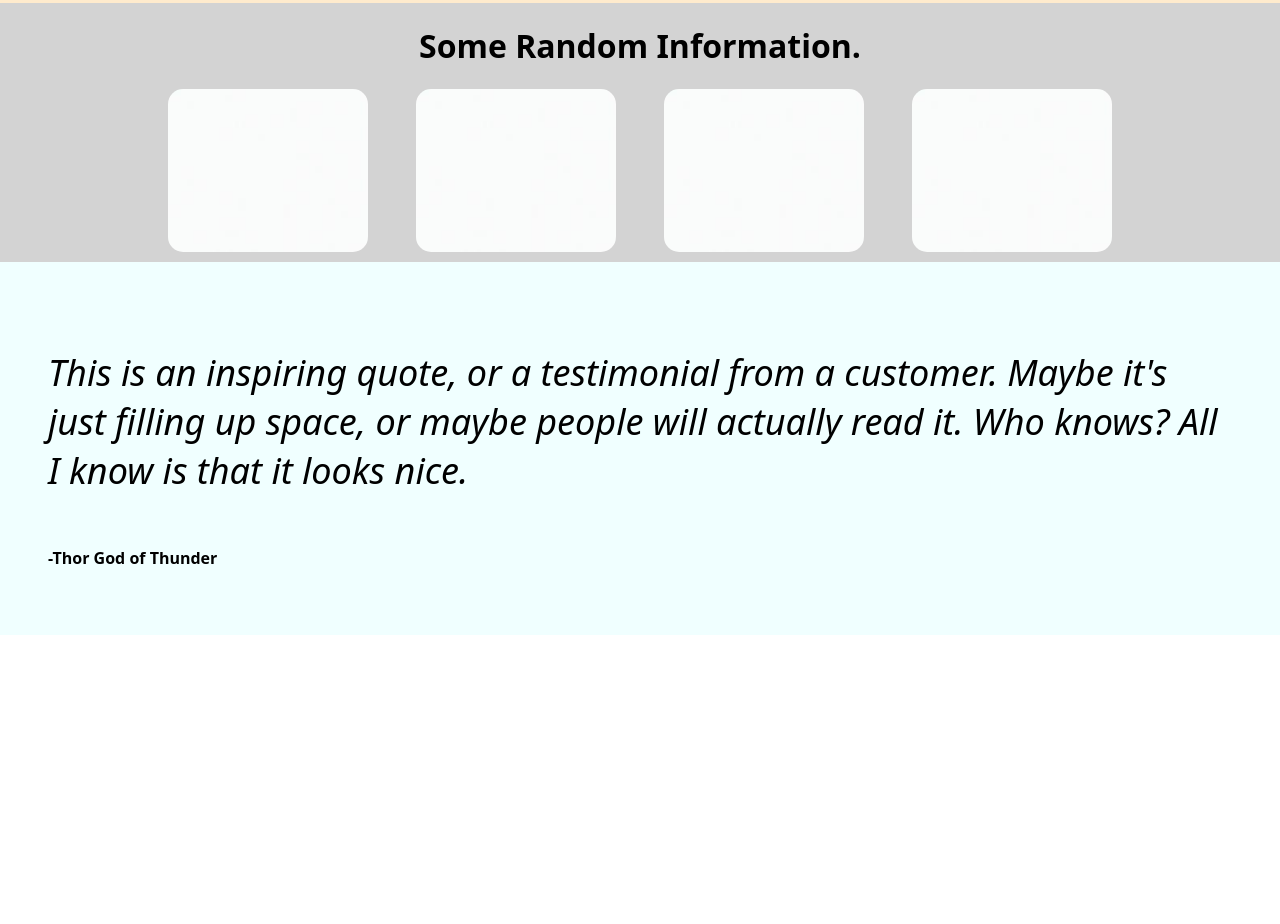
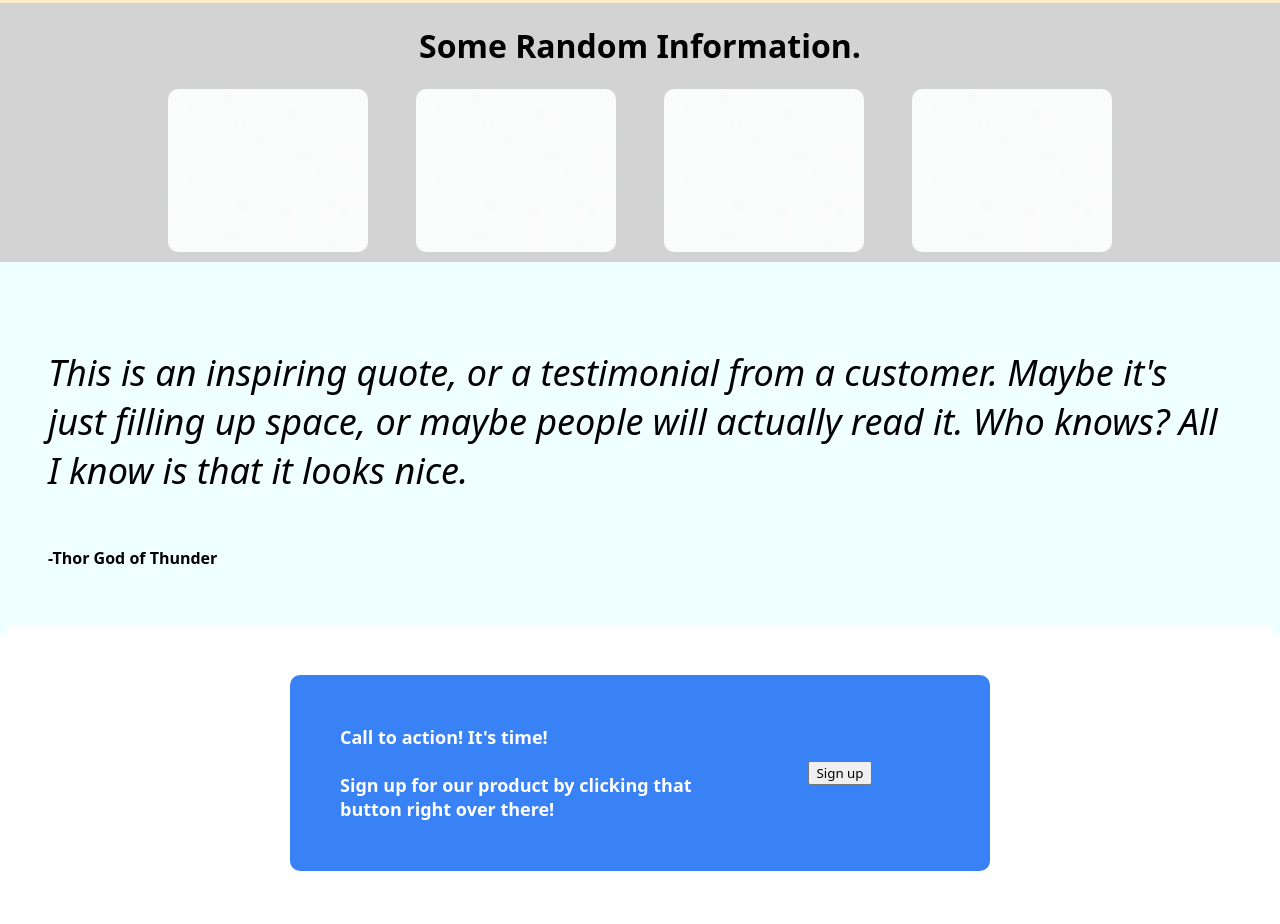
Before and after one commit to avalanciaa/landing-page, a plain HTML site: page index.html in a window 1280 px wide. Shown: the part 385-1309 px from the top of the page. Before the commit the page ends 1020 px from the top, so only its background shows below. Drawn offline with Linux system fonts and the light colour scheme.

Commit message:
finish modal draft

```diff
--- a/index.html
+++ b/index.html
@@ -74,6 +74,17 @@
         </div>
         <p class="thor"><b>-Thor God of Thunder</b></p>
     </div>
-
+    <div class="section-3-modal">
+        <div class="modal-box">
+            <div class="left-side-2">
+                Call to action! It's time!
+                <br></br>
+                Sign up for our product by clicking that button right over there!
+            </div>
+            <div class="right-side-2">
+                <button>Sign up</button>
+            </div>
+        </div>
+    </div>
 </body>
 </html>
--- a/styles.css
+++ b/styles.css
@@ -96,14 +96,49 @@ ul, a {
     font-style: italic;
 }
 
+.section-3-modal {
+    display: flex;
+    background-color: white;
+    flex-grow: 1;
+    justify-content: center;
+    align-items: center;
+}
+
+.modal-box {
+    display: flex;
+    background-color: #3882F6;
+    justify-content: center;
+    align-items: center;
+    flex-direction: row;
+    margin: 50px;
+    padding: 50px;
+    border-radius: 10px;
+}
 .box {
     flex-direction: column;
     border-width: 5px;
     border-color: blue;
     border-radius: 15px;
     max-width: 200px;
+    border-radius: 10px;
 }
 
+.left-side-2 {
+    display: flex;
+    flex-direction: column;
+    align-items: flex-start;
+    flex-wrap: wrap;
+    max-width: 400px;
+    font-size: 18px;
+    font-weight: bold;
+    color: white;
+}
+
+.right-side-2 {
+    display: flex;
+    min-width: 200px;
+    justify-content: center;
+}
 .See-More-Button {
     display: flex;
     border-radius: 10px;
```
